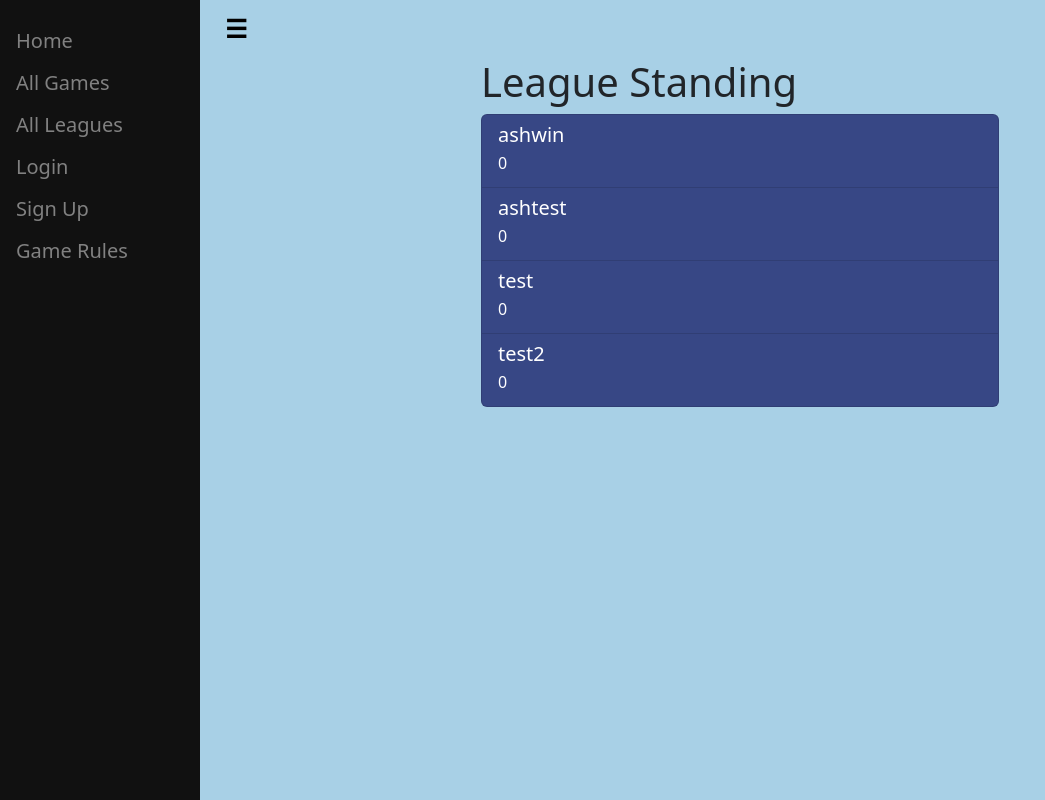
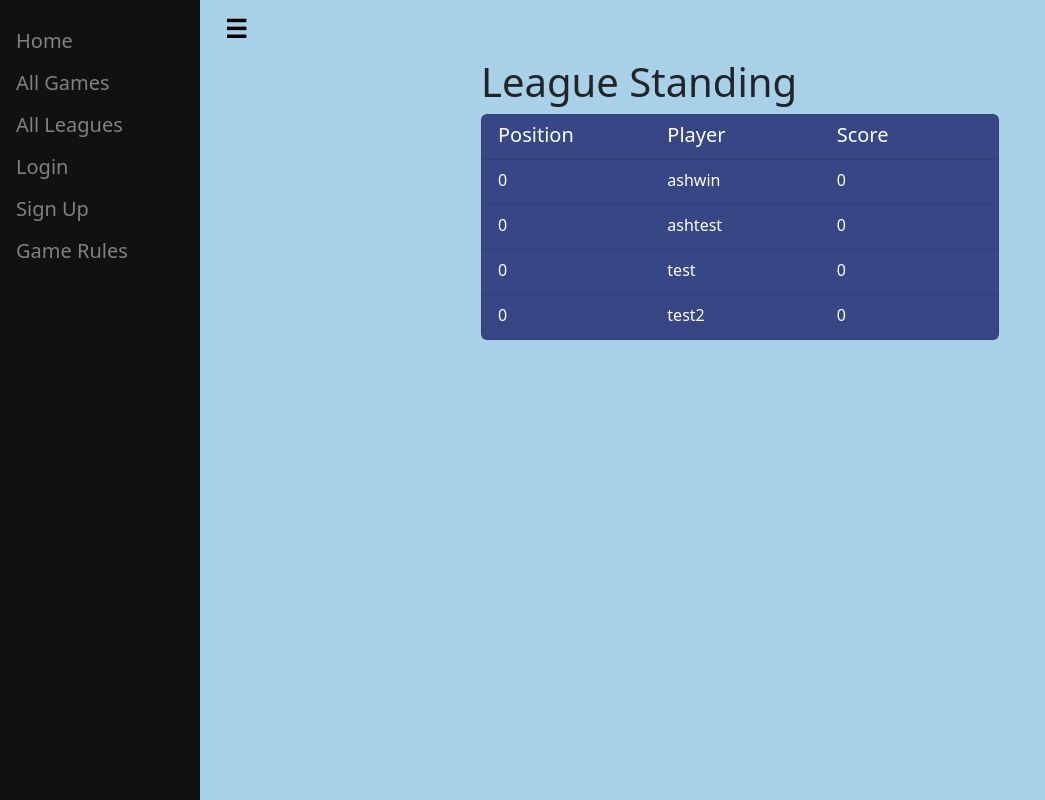
Before and after one commit to ashwinss3/BingoGame, a Django app: page /league-standing/2/ in a window 1280 px wide. Shown: the whole page, without its empty margins (0-1045 px from the left). Run offline with Django 4.2, Linux system fonts and the light colour scheme; data comes from the database, SQL or seed files in the repository; parts of the project's set-up code (start-up, migrations or seed data) failed here and were passed over; some libraries are stand-ins or nearby versions.

Commit message:
League standings updated + Showing logged in user on top of league standing.

```diff
--- a/bingo/static/css/styles.css
+++ b/bingo/static/css/styles.css
@@ -103,6 +103,12 @@ body {
 
 .list-group a.list-group-item.added {
     background-color: #a2965c;
+}
+
+.list-heading {
+    background-color: #374785;
+    color: white;
+    font-weight: bold;
 }
 
 /*LIST GROUP END*/
--- a/bingo/templates/league/league_standings.html
+++ b/bingo/templates/league/league_standings.html
@@ -4,13 +4,51 @@
     <h1>League Standing</h1>
     {% if leaguestandings_list %}
         <div class="list-group">
+            <div class="list-group-item list-heading">
+                <div class="row ">
+                    <div class="col">
+                        <h5 class="mb-1">Position</h5>
+                    </div>
+                    <div class="col">
+                        <h5 class="mb-1">Player</h5>
+                    </div>
+                    <div class="col">
+                        <h5 class="mb-1">Score</h5>
+                    </div>
+                </div>
+            </div>
+
+            {% if current_user_standing %}
+                <a href="{% url 'user-game-view-other' game_id=last_game_id user_id=current_user_standing.user_id %}" class="list-group-item list-group-item-action" style="background: #2b3b70;">
+                    <div class="row">
+                        <div class="col">
+                            <p class="mb-1">{{ current_user_standing.position }}</p>
+                        </div>
+                        <div class="col">
+                            <p class="mb-1"> {{ current_user_standing.user_name }}</p>
+                        </div>
+                        <div class="col">
+                            <p class="mb-1"> {{ current_user_standing.score }}</p>
+                        </div>
+                    </div>
+                </a>
+            {% endif %}
+
             {% for standing in leaguestandings_list %}
                 <a href="{% url 'user-game-view-other' game_id=last_game_id user_id=standing.user_id %}" class="list-group-item list-group-item-action">
-                    <div class="d-flex w-100 justify-content-between">
-                        <h5 class="mb-1">{{ standing.user_name }}</h5>
+                    <div class="row">
+                        <div class="col">
+                            <p class="mb-1">{{ standing.position }}</p>
+                        </div>
+                        <div class="col">
+                            <p class="mb-1"> {{ standing.user_name }}</p>
+                        </div>
+                        <div class="col">
+                            <p class="mb-1"> {{ standing.score }}</p>
+                        </div>
                     </div>
-                    <p class="mb-1">{{ standing.score }}</p>
                 </a>
+
             {% endfor %}
         </div>
     {% else %}
--- a/bingo/views.py
+++ b/bingo/views.py
@@ -60,6 +60,10 @@ class LeagueStandingView(generic.ListView):
         # context['last_game_id'] = League.objects.get(self.kwargs['league_id']).games.\
         #     filter(end_time__lte=timezone.now()).order_by('-end_time').first().id
         context['last_game_id'] = Game.objects.filter(end_time__lte=timezone.now()).order_by('-end_time').first().id
+        if self.request.user.is_authenticated:
+            context['current_user_standing'] = LeagueStandings.objects.filter(league_id=self.kwargs['league_id'],
+                                                                              user=self.request.user).first()
+
         return context
 
 
```
